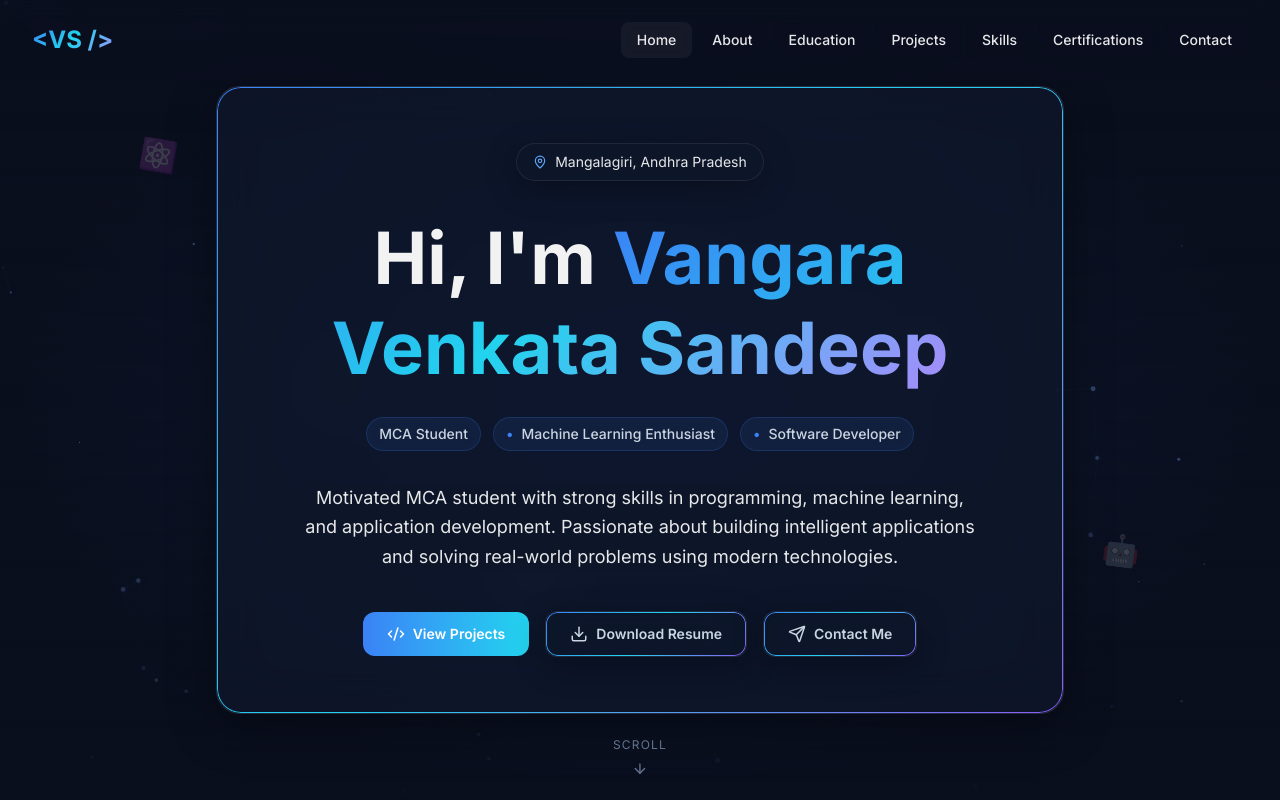
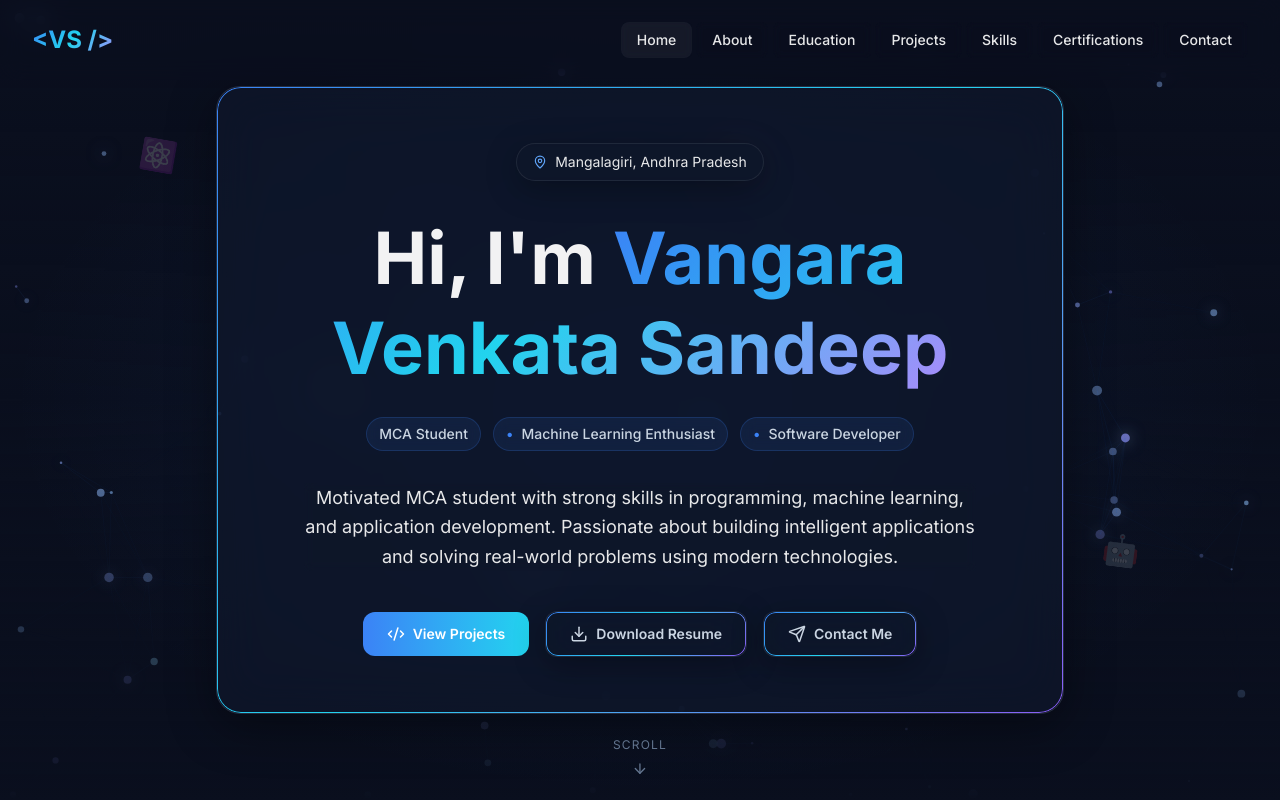
Before and after one commit to Sai-dheeraj-krishna/sandeepv, a React (Vite) app: page / in a window 1280 px wide. Shown: the top 800 px of the page. Built offline with nearby package versions, Linux system fonts and the light colour scheme.

Commit message:
Refine: Remove navbar border on scroll and enhance background particles

```diff
--- a/src/components/AnimatedBackground.jsx
+++ b/src/components/AnimatedBackground.jsx
@@ -11,9 +11,9 @@ export default function AnimatedBackground() {
     const ctx = canvas.getContext('2d');
     let animationFrameId;
     let particles = [];
-    const particleCount = 70;
-    const connectionDistance = 150;
-    const mouse = { x: null, y: null, radius: 100 };
+    const particleCount = 100;
+    const connectionDistance = 160;
+    const mouse = { x: null, y: null, radius: 200 };
 
     const resize = () => {
       canvas.width = window.innerWidth;
@@ -28,13 +28,13 @@ export default function AnimatedBackground() {
       reset() {
         this.x = Math.random() * canvas.width;
         this.y = Math.random() * canvas.height;
-        this.size = Math.random() * 2 + 0.5;
+        this.size = Math.random() * 4 + 1;
         this.baseX = this.x;
         this.baseY = this.y;
-        this.density = (Math.random() * 30) + 1;
-        this.vx = (Math.random() - 0.5) * 0.5;
-        this.vy = (Math.random() - 0.5) * 0.5;
-        this.color = `hsla(${200 + Math.random() * 40}, 70%, 70%, ${0.3 + Math.random() * 0.4})`;
+        this.density = (Math.random() * 40) + 5;
+        this.vx = (Math.random() - 0.5) * 0.4;
+        this.vy = (Math.random() - 0.5) * 0.4;
+        this.color = `hsla(${200 + Math.random() * 40}, 80%, 75%, ${0.4 + Math.random() * 0.4})`;
       }
 
       update() {
@@ -46,7 +46,7 @@ export default function AnimatedBackground() {
         if (this.x < 0 || this.x > canvas.width) this.vx *= -1;
         if (this.y < 0 || this.y > canvas.height) this.vy *= -1;
 
-        // Mouse interaction (Attraction/Push)
+        // Mouse interaction (Dynamic Push/Pull)
         if (mouse.x !== null && mouse.y !== null) {
           const dx = mouse.x - this.x;
           const dy = mouse.y - this.y;
@@ -56,8 +56,11 @@ export default function AnimatedBackground() {
             const force = (mouse.radius - distance) / mouse.radius;
             const directionX = dx / distance;
             const directionY = dy / distance;
-            this.x += directionX * force * 2;
-            this.y += directionY * force * 2;
+
+            // Large particles are slightly more resistant
+            const movement = (force * 3) / (this.size * 0.5);
+            this.x += directionX * movement;
+            this.y += directionY * movement;
           }
         }
       }
@@ -68,15 +71,16 @@ export default function AnimatedBackground() {
         ctx.arc(this.x, this.y, this.size, 0, Math.PI * 2);
         ctx.fill();
 
-        // Add a subtle glow for larger particles
-        if (this.size > 1.5) {
-          ctx.shadowBlur = 10;
+        // Enhanced glow for "big" balls
+        if (this.size > 3) {
+          ctx.shadowBlur = 15;
           ctx.shadowColor = this.color;
         } else {
           ctx.shadowBlur = 0;
         }
       }
     }
+
 
     const init = () => {
       particles = [];
--- a/src/components/Navbar.jsx
+++ b/src/components/Navbar.jsx
@@ -46,9 +46,10 @@ export default function Navbar() {
       transition={{ duration: 0.6, ease: 'easeOut' }}
       className={`fixed top-0 left-0 right-0 z-50 transition-all duration-300 ${
         scrolled
-          ? 'bg-navy-950/90 backdrop-blur-xl shadow-lg shadow-black/30 border-b border-white/5'
+          ? 'bg-navy-950/90 backdrop-blur-xl shadow-lg shadow-black/30'
           : 'bg-navy-950/50 backdrop-blur-md'
       }`}
+
     >
       <div className="max-w-7xl mx-auto px-4 sm:px-6 lg:px-8">
         <div className="flex items-center justify-between h-16 md:h-20">
```
